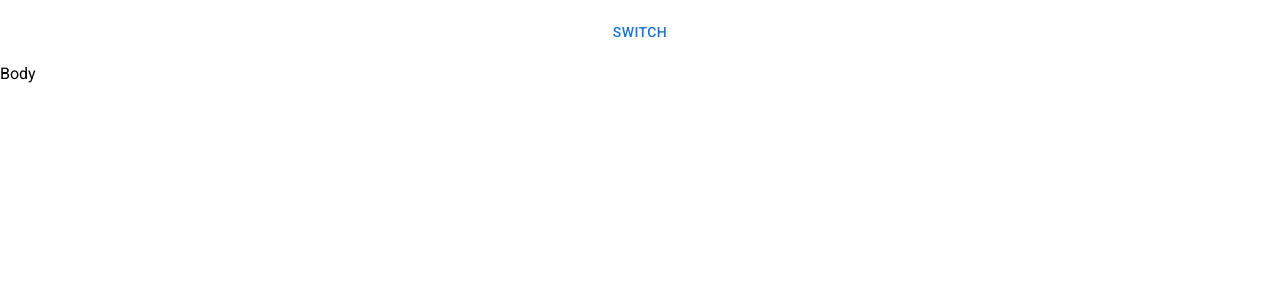
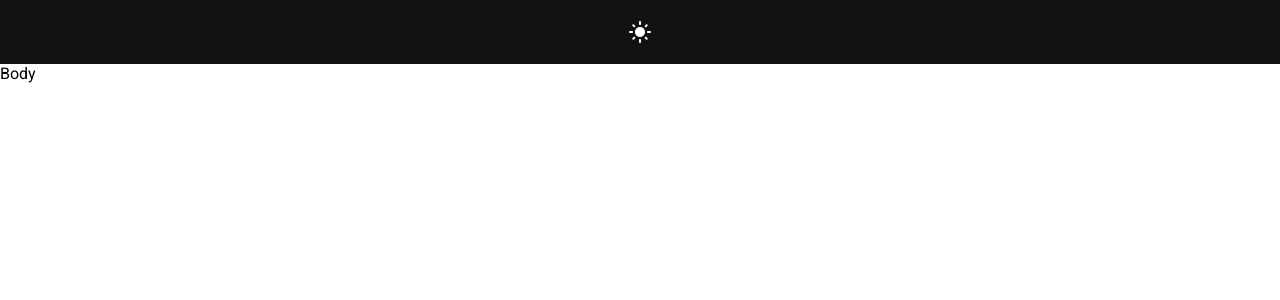
Before and after one commit to georggrubner/cv, a React (Vite) app: page / in a window 1280 px wide. Shown: the top 300 px of the page. Built offline with nearby package versions, Linux system fonts and the light colour scheme.

Commit message:
set mode to dark on mount

```diff
--- a/src/Layout/Header/index.tsx
+++ b/src/Layout/Header/index.tsx
@@ -1,11 +1,18 @@
 import { useColorScheme } from '@mui/material/styles'
-import { Box, Button } from '@mui/material'
+import { Box, IconButton } from '@mui/material'
+import { DarkMode, LightMode } from '@mui/icons-material'
+import React from 'react'
 
 export const Header = () => {
     const { mode, setMode } = useColorScheme()
-    if (!mode) {
-        return null
-    }
+    React.useEffect(() => {
+        if (!mode) {
+            setMode('dark')
+        }
+        // only on mount
+        // eslint-disable-next-line react-hooks/exhaustive-deps
+    }, [])
+
     return (
         <Box
             sx={{
@@ -18,7 +25,12 @@ export const Header = () => {
                 height: 64,
             }}
         >
-            <Button onClick={() => setMode(mode === 'light' ? 'dark' : 'light')}>switch</Button>
+            <IconButton
+                aria-label={mode === 'dark' ? 'light' : 'dark'}
+                onClick={() => setMode(mode === 'dark' ? 'light' : 'dark')}
+            >
+                {mode === 'dark' ? <LightMode /> : <DarkMode />}
+            </IconButton>
         </Box>
     )
 }
```
